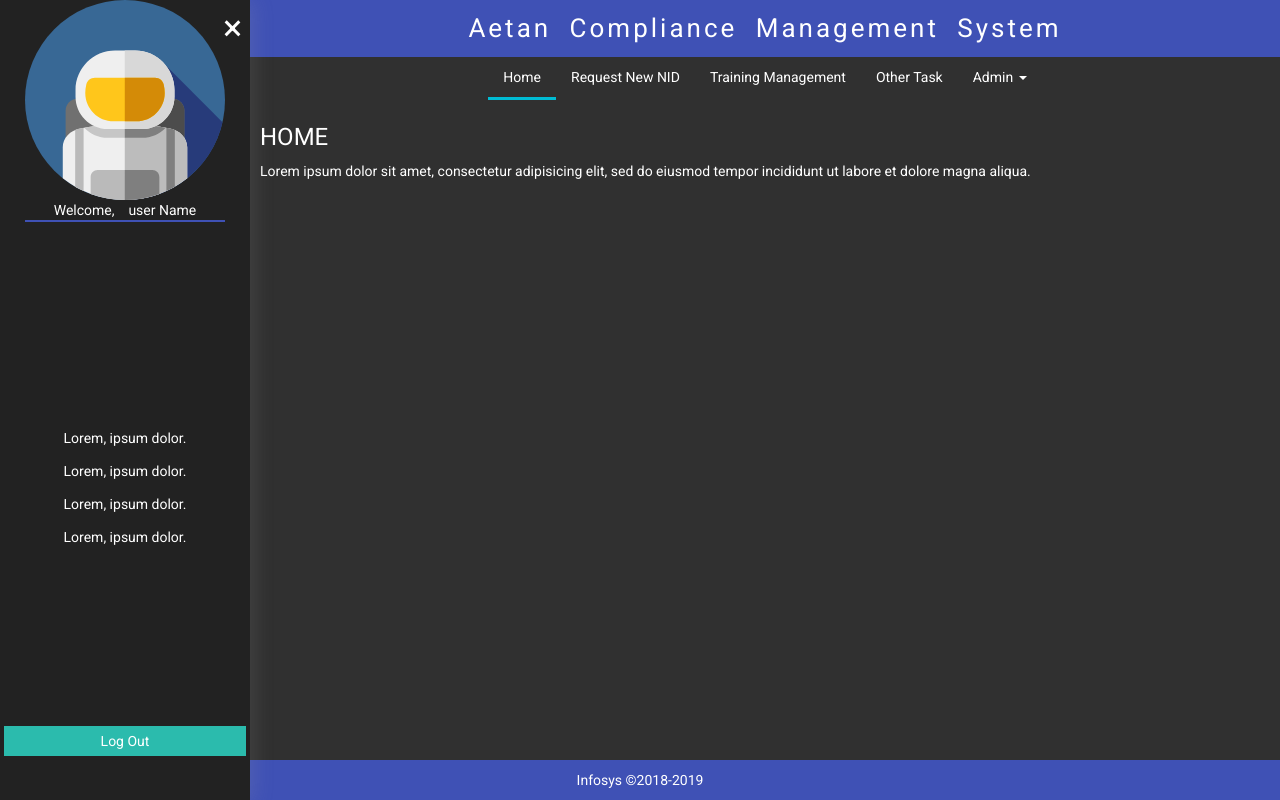
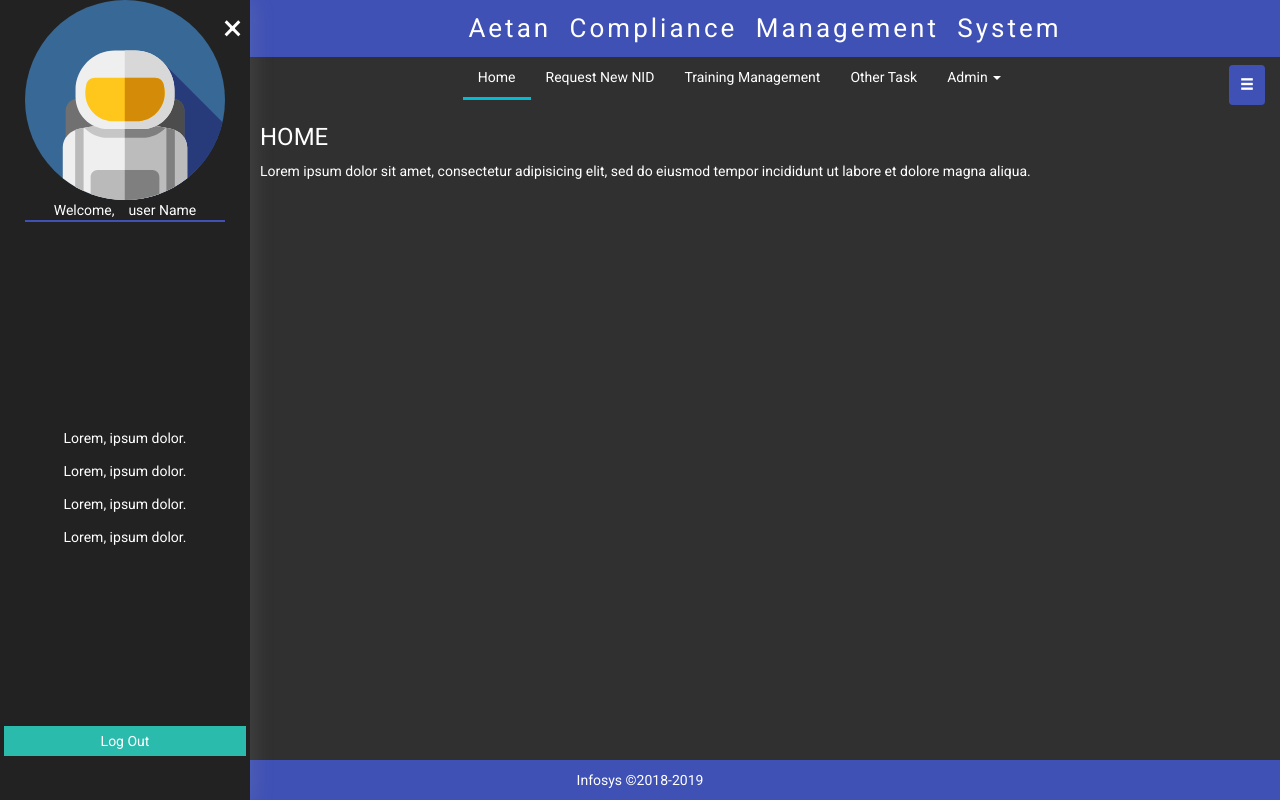
Before and after one commit to kunalverma94/tmp, a plain HTML site: page index.html in a window 1280 px wide. Drawn offline with nearby package versions, Linux system fonts and the light colour scheme.

Commit message:
Update index.html

```diff
--- a/index.html
+++ b/index.html
@@ -53,7 +53,7 @@
             <div class="head">Aetan Compliance Management System
 
             </div>
-            <div type="button" class="navbar-toggle" style="background: #3f51b5;cursor: pointer;" data-toggle="collapse"
+            <div type="button" class="navbar-toggle" style="display: inline-block!important;background: #3f51b5;cursor: pointer;" data-toggle="collapse"
                 data-target="#myNavbar">
                 <div class="glyphicon">&#xe236;</div>
             </div>
```
